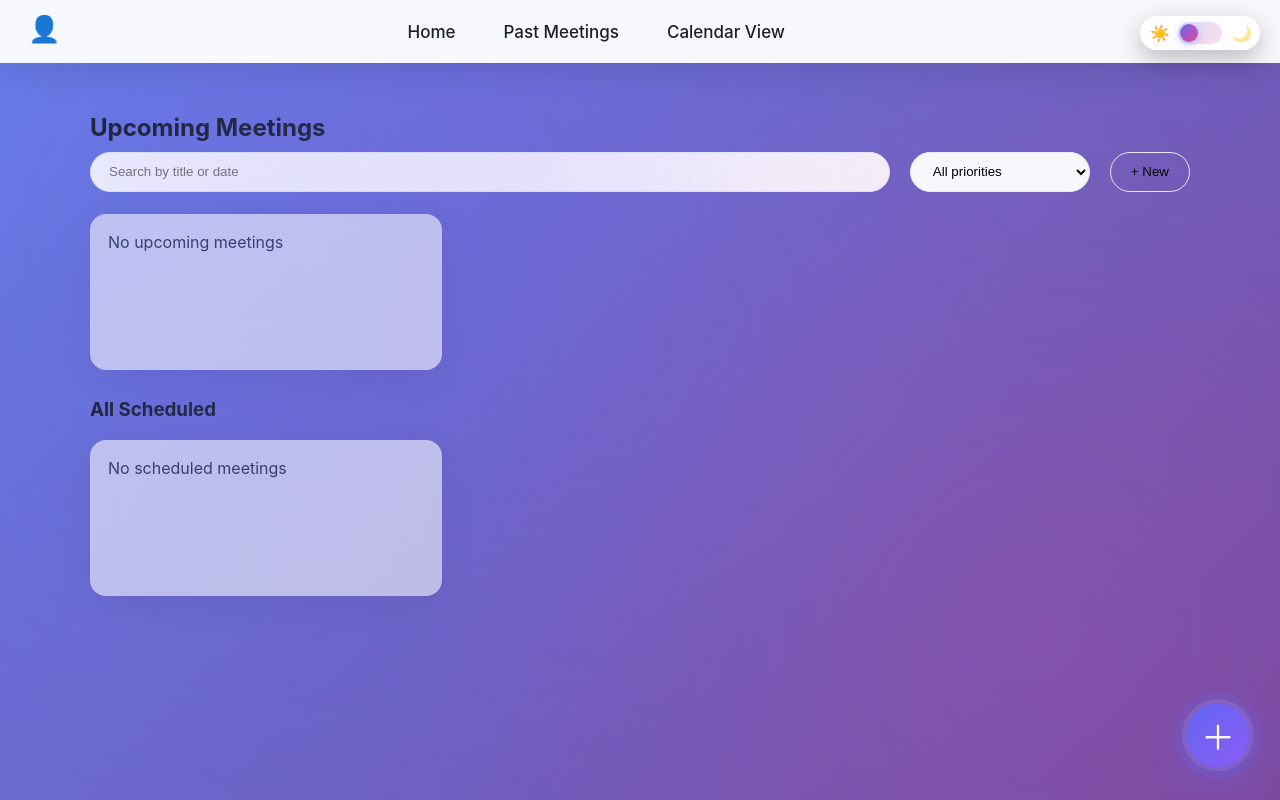
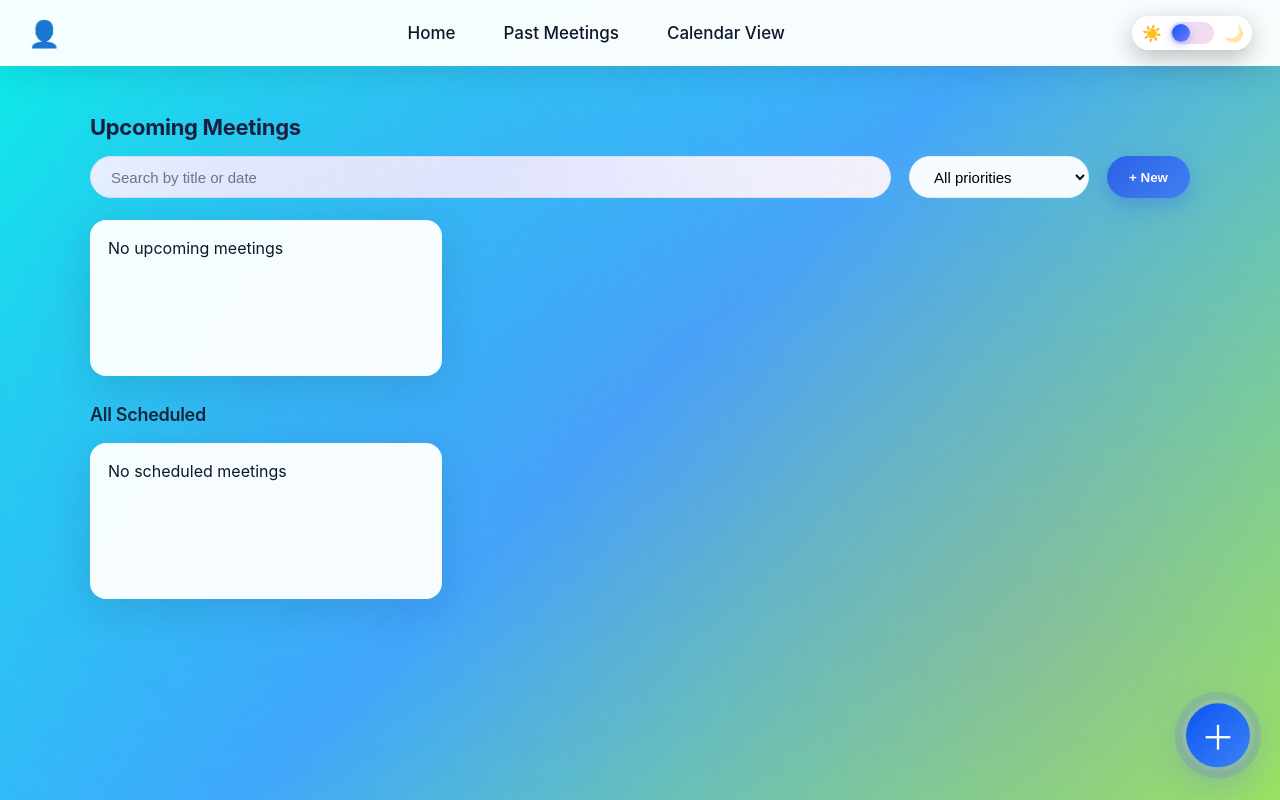
Before and after one commit to Sagnik667/pro1, a Next.js app: page / in a window 1280 px wide. Built offline with nearby package versions, Linux system fonts and the light colour scheme.

Commit message:
Improved frontend 1 and added base of backend

```diff
--- a/package.json
+++ b/package.json
@@ -10,8 +10,11 @@
   },
   "dependencies": {
     "next": "16.1.1",
+    "node-cron": "^4.2.1",
+    "nodemailer": "^7.0.12",
     "react": "19.2.3",
-    "react-dom": "19.2.3"
+    "react-dom": "19.2.3",
+    "twilio": "^5.11.2"
   },
   "devDependencies": {
     "eslint": "^9",
--- /dev/null
+++ b/src/app/api/settings/route.js
@@ -0,0 +1,27 @@
+import fs from "fs";
+import path from "path";
+
+const settingsPath = path.join(process.cwd(), "data", "settings.json");
+
+export async function GET() {
+  const data = fs.readFileSync(settingsPath, "utf-8");
+  return Response.json(JSON.parse(data));
+}
+
+export async function POST(req) {
+  const body = await req.json();
+
+  fs.writeFileSync(
+    settingsPath,
+    JSON.stringify(
+      {
+        defaultEmail: body.defaultEmail || "",
+        defaultPhone: body.defaultPhone || ""
+      },
+      null,
+      2
+    )
+  );
+
+  return Response.json({ success: true });
+}
--- a/src/app/globals.css
+++ b/src/app/globals.css
@@ -1,23 +1,51 @@
 :root {
-  --bg: linear-gradient(135deg, #667eea 0%, #764ba2 100%);
-  --card: rgba(255, 255, 255, 0.95);
-  --text: #1a202c;
-  --accent: #6366f1;
-  --accent-2: #8b5cf6;
-  --accent-3: #ec4899;
-  --high: #ef4444;
+  /* Background: calm blue → friendly violet */
+  --bg: linear-gradient(135deg, #08f5e9 0%, #3fabfd 50%, #94f05e 100%);
+
+  /* Surfaces */
+  --card: rgba(255, 255, 255, 0.96);
+  --text: #0f172a;
+
+  /* Primary identity (trust) */
+  --accent: #0c55f2;     /* blue-600 */
+  --accent-2: #3b82f6;   /* blue-500 */
+
+  /* Secondary creative accent (used sparingly) */
+  --accent-3: #7c7cff;
+
+  /* Status */
+  --high: #dc2626;
   --med: #f59e0b;
-  --low: #10b981;
-  --elevate-shadow: 0 20px 60px rgba(99,102,241,0.3);
-  --soft-shadow: 0 10px 40px rgba(0,0,0,0.1);
-  --glow: 0 0 40px rgba(99,102,241,0.4);
+  --low: #16a34a;
+
+  /* Shadows & glow tuned for blue */
+  --elevate-shadow: 0 20px 60px rgba(37,99,235,0.35);
+  --soft-shadow: 0 10px 40px rgba(15,23,42,0.12);
+  --glow: 0 0 36px rgba(37,99,235,0.35);
 }
 
+
 body.dark {
-  --bg: linear-gradient(135deg, #1a1a2e 0%, #16213e 100%);
-  --card: rgba(30, 30, 46, 0.95);
-  --text: #e2e8f0;
+  /* Background: deep blue, not purple */
+  --bg: linear-gradient(135deg, #111b4b 0%, #0e0f5d 50%, #061752 100%);
+
+  /* Surfaces */
+  --card: rgba(3, 5, 9, 0.96);
+
+  /* Text */
+  --text: #e5e7eb;
+
+  /* Accent stays BLUE (trust) */
+  --accent: #60a5fa;     /* blue-400 */
+  --accent-2: #3b82f6;   /* blue-500 */
+  --accent-3: #93c5fd;   /* soft blue highlight */
+
+  /* Shadows tuned for dark */
+  --elevate-shadow: 0 20px 60px rgba(7, 71, 174, 0.35);
+  --soft-shadow: 0 10px 40px rgba(2,6,23,0.8);
+  --glow: 0 0 32px rgba(3, 75, 192, 0.4);
 }
+
 
 body {
   margin: 0;
@@ -62,7 +90,8 @@ body::before {
   background: var(--card);
   backdrop-filter: blur(20px);
   box-shadow: 0 8px 32px rgba(0,0,0,0.1);
-  position: relative;
+  position: sticky;
+  top: 0;
   z-index: 100;
   animation: slideDown 0.6s cubic-bezier(.16,1,.3,1);
 }
@@ -80,10 +109,6 @@ body::before {
 }
 
 /* Prevent overlap with fixed theme toggle */
-.topbar nav {
-  padding-right: 120px;
-}
-
 
 @keyframes slideDown {
   from { transform: translateY(-100%); opacity: 0; }
@@ -93,7 +118,7 @@ body::before {
 .profile {
   cursor: pointer;
   font-size: 26px;
-  animation: bounce 2s ease-in-out infinite;
+  /* animation: bounce 2s ease-in-out infinite; */
   transition: transform 0.3s ease;
 }
 
@@ -146,9 +171,8 @@ nav a:hover {
 
 /* ---------- THEME TOGGLE ---------- */
 .theme-toggle {
-  position: fixed;
-  top: 16px;
-  right: 20px;
+  position: relative;
+  justify-self: end;
   display: flex;
   align-items: center;
   gap: 10px;
@@ -158,10 +182,10 @@ nav a:hover {
   border-radius: 30px;
   box-shadow: 0 8px 24px rgba(0,0,0,0.25), 0 0 0 1px rgba(255,255,255,0.1);
   cursor: pointer;
-  z-index: 1000;
   transition: all 0.3s cubic-bezier(.16,1,.3,1);
   animation: popIn 0.5s cubic-bezier(.16,1,.3,1) 0.3s backwards;
 }
+
 
 @keyframes popIn {
   from { transform: scale(0) rotate(180deg); opacity: 0; }
@@ -226,13 +250,63 @@ body:not(.dark) .theme-toggle .icon.moon { opacity: 0.45; }
   margin: 0 auto;
 }
 
+.page > h2 {
+  font-size: 22px;
+  font-weight: 700;
+  margin-bottom: 14px;
+}
+
+.page > h3 {
+  font-size: 18px;
+  font-weight: 600;
+  margin-top: 32px;
+  margin-bottom: 12px;
+  opacity: 0.9;
+}
+
+
 .page.active {
   display: block;
 }
 
+.page.active {
+  animation: fadeInUp 0.4s ease;
+}
+
+@keyframes fadeInUp {
+  from {
+    opacity: 0;
+    transform: translateY(6px);
+  }
+  to {
+    opacity: 1;
+    transform: translateY(0);
+  }
+}
+
+
 /* Subtle spacing polish */
 h2 {
   margin-bottom: 10px;
+}
+
+h2, h3 {
+  color: #0f172a;
+  letter-spacing: -0.3px;
+}
+
+body.dark h2,
+body.dark h3 {
+  color: #f8fafc;
+}
+
+body.dark .meeting-card .title {
+  color: #f1f5f9;
+}
+
+body.dark .meeting-card .time,
+body.dark .meeting-card .muted {
+  color: #cbd5f5;
 }
 
 .controls + .grid {
@@ -243,10 +317,10 @@ h2 {
 /* ---------- CONTROLS ----------margin-top: 12px; */
 .controls {
   display: grid;
-  grid-template-columns: 1fr 180px auto;
-  gap: 20px;
+  grid-template-columns: minmax(260px, 1fr) 180px auto;
+  gap: 18px;
   align-items: center;
-
+  margin-top: 16px;
 }
 
 /* ---------- CONTROLS VISUAL FIX ---------- */
@@ -254,9 +328,11 @@ h2 {
 .controls select#filterPriority {
   background: rgba(255, 255, 255, 0.95);
   border: 1px solid #e6eef8;
-  border-radius: 28px;          /* FULL PILL */
-  height: 40px;                  /* MATCH HEIGHT */
-  padding: 0 18px;
+  border-radius: 28px;
+  height: 42px;
+  padding: 0 20px;
+  font-size: 15px;
+  line-height: 1;
   box-shadow: none;
 }
 
@@ -277,11 +353,21 @@ h2 {
 
 /* + New button alignment */
 .controls .small-btn {
-  height: 40px;
+  height: 42px;
   border-radius: 28px;
-  padding: 0 20px;
+  padding: 0 22px;
+  font-weight: 600;
+  background: linear-gradient(135deg, #2563eb, #3b82f6);
+  color: #ffffff;
+  box-shadow: 0 8px 20px rgba(37,99,235,0.35);
+  border: none;
 }
 
+.controls .small-btn:hover {
+  transform: translateY(-2px);
+  box-shadow: 0 10px 30px rgba(10, 10, 12, 0.25);
+  background: linear-gradient(135deg, #1d4ed8, #2563eb);
+}
 
 
 /* ---------- GRID & CARDS ---------- */
@@ -308,6 +394,49 @@ h2 {
   position: relative;
   overflow: hidden;
   animation: cardSlideIn 0.6s cubic-bezier(.16,1,.3,1) backwards;
+}
+
+.meeting-card .card-top {
+  display: flex;
+  justify-content: space-between;
+  align-items: flex-start;
+  gap: 14px;
+}
+
+.meeting-card .card-main {
+  display: flex;
+  flex-direction: column;
+  gap: 4px;
+}
+
+.meeting-card .card-actions {
+  display: flex;
+  flex-direction: column;
+  gap: 8px;
+  align-items: flex-end;
+}
+
+.meeting-card .card-footer {
+  display: flex;
+  align-items: center;
+  gap: 12px;
+  margin-top: 10px;
+}
+
+.meeting-card .card-footer .muted {
+  font-size: 13px;
+}
+
+.meeting-card .title {
+  color: #0f172a;
+}
+
+.meeting-card .time {
+  color: #334155;
+}
+
+.meeting-card .muted {
+  color: #475569;
 }
 
 @keyframes cardSlideIn {
@@ -481,6 +610,28 @@ h2 {
   transition: transform 140ms ease, box-shadow 140ms ease;
 }
 
+/* Dark mode: make Edit button visible */
+body.dark .meeting-card .small-btn:not(.danger) {
+  color: #f8fafc;                         /* white text */
+  border: 1px solid rgba(248,250,252,0.6);
+  background: rgba(255,255,255,0.06);
+}
+
+body.dark .meeting-card .small-btn:not(.danger):hover {
+  background: rgba(255,255,255,0.12);
+  border-color: #f8fafc;
+}
+
+
+.small-btn.danger {
+  border-color: #ef4444;
+  color: #ef4444;
+}
+
+.small-btn.danger:hover {
+  background: rgba(239,68,68,0.08);
+}
+
 .small-btn:hover {
   transform: translateY(-3px);
   box-shadow: 0 10px 30px rgba(2,6,23,0.06);
@@ -535,24 +686,48 @@ h2 {
   display: none;
   position: fixed;
   inset: 0;
-  background: rgba(2,6,23,0.45);
-  backdrop-filter: blur(6px);
+
+  /* Darken + isolate */
+  background: rgba(2, 6, 23, 0.75);
+
+  /* STRONG blur stack */
+  backdrop-filter: blur(26px) saturate(110%) brightness(0.85);
+  -webkit-backdrop-filter: blur(26px) saturate(110%) brightness(0.15);
+
   z-index: 50;
 }
 
+
 .modal-content {
   background: var(--card);
-  width: 680px;
-  max-width: calc(100% - 48px);
-  margin: 60px auto;
-  padding: 22px;
-  border-radius: 14px;
+  width: 640px;
+  max-width: calc(100% - 32px);
+  margin: 72px auto;
+  padding: 24px;
+  border-radius: 16px;
   animation: pop 0.22s ease;
   display: flex;
   flex-direction: column;
-  gap: 12px;
+  gap: 14px;
+  box-sizing: border-box;
   transition: box-shadow 200ms ease;
 }
+
+.modal-row {
+  display: grid;
+  width: 100%;
+  gap: 14px;
+  box-sizing: border-box;
+}
+
+.modal-row.three {
+  grid-template-columns: repeat(3, minmax(0, 1fr));
+}
+
+.modal-row.two {
+  grid-template-columns: repeat(2, minmax(0, 1fr));
+}
+
 
 .modal-content.Low { box-shadow: 0 8px 24px rgba(16,185,129,0.06); }
 .modal-content.Medium { box-shadow: 0 8px 24px rgba(245,158,11,0.06); }
@@ -563,18 +738,30 @@ h2 {
 .modal-content input,
 .modal-content select {
   width: 100%;
+  max-width: 100%;
   padding: 12px 14px;
   font-size: 15px;
-  border-radius: 10px;
+  border-radius: 12px;
   border: 1px solid #e6eef8;
   background: white;
+  box-sizing: border-box;
 }
+
+/* Dark mode: reduce input brightness */
+body.dark .modal-content input,
+body.dark .modal-content select {
+  background: rgba(255, 255, 255, 0.88); /* softer than pure white */
+  border: 1px solid rgba(148, 163, 184, 0.25);
+  color: #0f172a;
+}
+
+
 
 .modal-actions {
   display: flex;
   justify-content: flex-end;
-  gap: 10px;
-  margin-top: 6px;
+  gap: 14px;
+  margin-top: 22px;
 }
 
 .modal-actions button {
@@ -588,6 +775,13 @@ h2 {
   color: white;
   border: none;
 }
+
+body.dark .modal-content {
+  background: rgba(0, 3, 9, 0.95);
+  border: 1px solid rgba(1, 6, 13, 0.12);
+  box-shadow: 0 30px 80px rgba(35, 53, 59, 0.85);
+}
+
 
 /* ---------- CALENDAR ---------- */
 .calendar-header {
@@ -616,8 +810,8 @@ h2 {
 .calendar-grid {
   display: grid;
   grid-template-columns: repeat(7, 1fr);
-  gap: 12px;
-  margin-top: 16px;
+  gap: 14px;
+  margin-top: 18px;
 }
 
 .day {
@@ -626,15 +820,16 @@ h2 {
 }
 
 .calendar-day {
-  height: 110px;
+  height: 118px;
   background: var(--card);
   backdrop-filter: blur(20px);
-  border-radius: 12px;
-  padding: 10px;
-  font-size: 14px;
+  border-radius: 14px;
+  padding: 12px;
+  font-size: 15px;
+  font-weight: 600;
   cursor: pointer;
   position: relative;
-  box-shadow: 0 8px 20px rgba(2,6,23,0.08);
+  box-shadow: 0 10px 26px rgba(2,6,23,0.08);
   transition: all 0.4s cubic-bezier(.16,1,.3,1);
   will-change: transform;
   overflow: hidden;
@@ -652,20 +847,29 @@ h2 {
   transition: opacity 0.4s ease;
 }
 
+.calendar-day .markers {
+  position: absolute;
+  top: 10px;
+  right: 10px;
+  display: flex;
+  flex-direction: column;
+  gap: 6px;
+}
+
 .calendar-day:hover::before {
   opacity: 1;
 }
 
 .calendar-day:hover {
-  transform: translateY(-8px) scale(1.05);
-  box-shadow: var(--elevate-shadow), var(--glow);
+  transform: translateY(-6px) scale(1.03);
+  box-shadow: var(--elevate-shadow);
   z-index: 10;
 }
 
 .calendar-day.today {
-  outline: 3px solid var(--accent);
-  box-shadow: 0 8px 20px rgba(99,102,241,0.3), 0 0 30px rgba(99,102,241,0.2);
-  animation: glow 2s ease-in-out infinite;
+  outline: 2px solid var(--accent);
+  outline-offset: -2px;
+  box-shadow: 0 10px 26px rgba(99,102,241,0.35);
 }
 
 @keyframes glow {
@@ -738,7 +942,11 @@ h2 {
 }
 
 /* small utilities */
-.muted { opacity: 0.6; }
+.grid.muted {
+  opacity: 0.65;
+  filter: grayscale(0.25);
+}
+
 
 /* animations */
 @keyframes pop {
@@ -763,7 +971,27 @@ h2 {
 }
 
 .past-info {
-  margin: 8px 0 16px;
+  margin: 10px 0 20px;
   font-size: 14px;
-  opacity: 0.75;
+  opacity: 0.7;
+  line-height: 1.5;
 }
+
+@media (max-width: 720px) {
+  .controls {
+    grid-template-columns: 1fr;
+    gap: 14px;
+  }
+
+  .controls input,
+  .controls select,
+  .controls .small-btn {
+    width: 100%;
+  }
+
+  .fab {
+    width: 56px;
+    height: 56px;
+    font-size: 28px;
+  }
+}
```
Also changed, not shown: data/meetings.json (added, +10 -0 lines), data/settings.json (added, +10 -0 lines), public/embed/index.html (+41 -4 lines), public/embed/script.js (+23 -10 lines), src/app/api/notify/route.js (added, +53 -0 lines), 1 other file (tests, documents, lock files or other folders).
